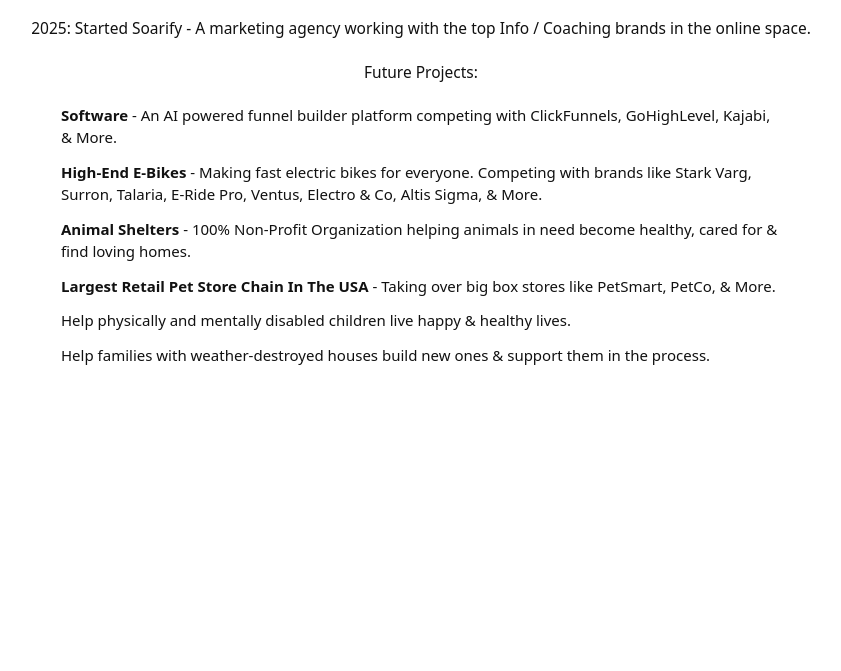
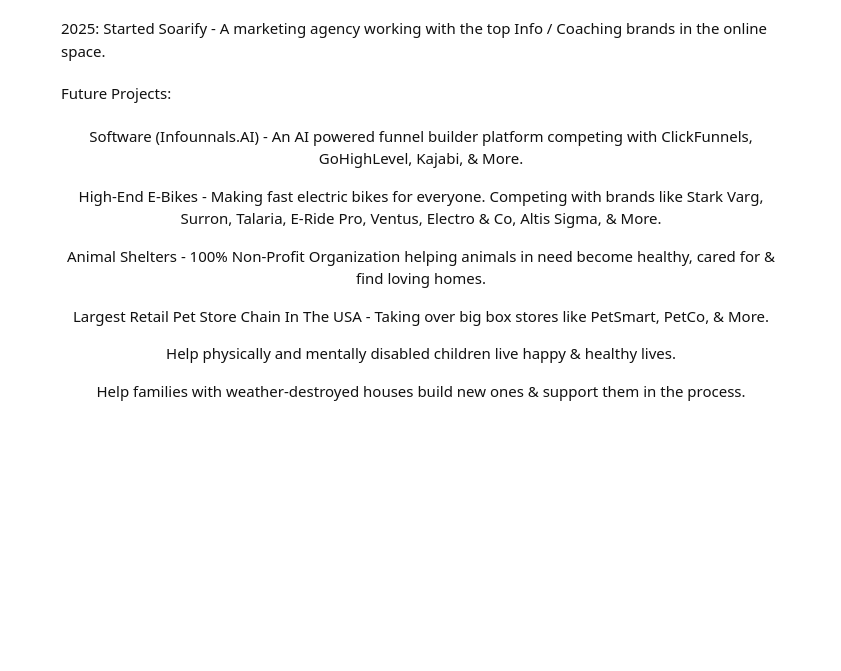
Before and after one commit to daneblackmon/github.io, a plain HTML site: page index.html in a window 1280 px wide. Shown: the part 129-800 px from the top of the page, without its empty margins (219-1060 px from the left). Drawn offline with Linux system fonts and the light colour scheme.

Commit message:
Update index.html

```diff
--- a/index.html
+++ b/index.html
@@ -5,18 +5,15 @@
   <title>Dane Blackmon</title>
   <meta name="viewport" content="width=device-width,initial-scale=1">
   <style>
-    /* simple, self-contained styles so you only paste this one file */
-    :root {
-      --max-width: 900px;
-      --content-width: 720px;
-      --gap-large: 20px;   /* controls double-line spacing for top content */
-      --gap-small: 12px;   /* spacing for items in the left block */
+    :root{
+      --max-width:900px;
+      --content-width:720px;
+      --gap-large:20px;
+      --gap-small:12px;
     }
     html,body{height:100%;margin:0;}
     body{
-      font-family: system-ui, -apple-system, "Segoe UI", Roboto, Arial;
-      -webkit-font-smoothing:antialiased;
-      -moz-osx-font-smoothing:grayscale;
+      font-family: system-ui,-apple-system,"Segoe UI",Roboto,Arial;
       display:flex;
       align-items:flex-start;
       justify-content:center;
@@ -24,53 +21,51 @@
       background:#fff;
       color:#111;
     }
-
     .wrap{
       width:100%;
       max-width:var(--max-width);
       padding:5vh 20px;
       box-sizing:border-box;
       margin:0 auto;
-      text-align:center; /* top content centered */
+      text-align:center; /* default center for everything */
     }
-
     h1{
       font-size:40px;
       margin:0 0 8px 0;
-      font-weight:700;
+      font-weight:400; /* no bold */
     }
-
-    /* top paragraphs — each paragraph gets larger bottom spacing (double-line feel) */
     .top p{
       margin:0 0 var(--gap-large) 0;
       line-height:1.5;
       font-size:15.5px;
+      text-align:center; /* explicit */
+      font-weight:400;
     }
 
-    /* bottom block (left aligned) */
-    .left-block{
+    /* These two lines will be left-aligned text but centered as a block */
+    .left-line{
       max-width:var(--content-width);
-      margin: calc(var(--gap-large)) auto 0; /* space above block */
-      text-align:left; /* THIS left aligns the bottom part */
+      margin: 0 auto var(--gap-large)  auto; /* keeps the block centered horizontally */
+      text-align:left;   /* left-align the text within the block */
+      line-height:1.5;
       font-size:15px;
-      line-height:1.5;
+      font-weight:400;
     }
 
-    .left-block h3{
-      margin:0 0 10px 0;
-      font-size:16px;
-      font-weight:600;
+    /* the bottom project list stays centered as a block, text centered */
+    .projects{
+      margin:0 auto;
+      max-width:var(--content-width);
+      text-align:center;
+      line-height:1.5;
+      font-size:15px;
+      margin-top:0;
     }
 
-    .left-block p{
-      margin:0 0 var(--gap-small) 0; /* spacing between lines */
-    }
-
-    /* small screen tweaks */
     @media (max-width:520px){
       h1{font-size:28px;}
-      .left-block, .top p { font-size:14px; }
-      :root{ --content-width: 92%; }
+      .left-line, .top p, .projects { font-size:14px; }
+      :root{ --content-width:92%; }
     }
   </style>
 </head>
@@ -80,20 +75,22 @@
 
     <div class="top">
       <p>Building the future one project at a time.</p>
-
-      <p>2025: Started Soarify - A marketing agency working with the top Info / Coaching brands in the online space.</p>
-
-      <p>Future Projects:</p>
     </div>
 
-    <div class="left-block">
-      <p><strong>Software</strong> - An AI powered funnel builder platform competing with ClickFunnels, GoHighLevel, Kajabi, &amp; More.</p>
+    <!-- LEFT-ALIGNED LINES (centered block but text left-aligned) -->
+    <div class="left-line">2025: Started Soarify - A marketing agency working with the top Info / Coaching brands in the online space.</div>
 
-      <p><strong>High-End E-Bikes</strong> - Making fast electric bikes for everyone. Competing with brands like Stark Varg, Surron, Talaria, E-Ride Pro, Ventus, Electro &amp; Co, Altis Sigma, &amp; More.</p>
+    <div class="left-line">Future Projects:</div>
 
-      <p><strong>Animal Shelters</strong> - 100% Non-Profit Organization helping animals in need become healthy, cared for &amp; find loving homes.</p>
+    <!-- Rest of content stays centered -->
+    <div class="projects">
+      <p>Software (Infounnals.AI) - An AI powered funnel builder platform competing with ClickFunnels, GoHighLevel, Kajabi, &amp; More.</p>
 
-      <p><strong>Largest Retail Pet Store Chain In The USA</strong> - Taking over big box stores like PetSmart, PetCo, &amp; More.</p>
+      <p>High-End E-Bikes - Making fast electric bikes for everyone. Competing with brands like Stark Varg, Surron, Talaria, E-Ride Pro, Ventus, Electro &amp; Co, Altis Sigma, &amp; More.</p>
+
+      <p>Animal Shelters - 100% Non-Profit Organization helping animals in need become healthy, cared for &amp; find loving homes.</p>
+
+      <p>Largest Retail Pet Store Chain In The USA - Taking over big box stores like PetSmart, PetCo, &amp; More.</p>
 
       <p>Help physically and mentally disabled children live happy &amp; healthy lives.</p>
 
```
